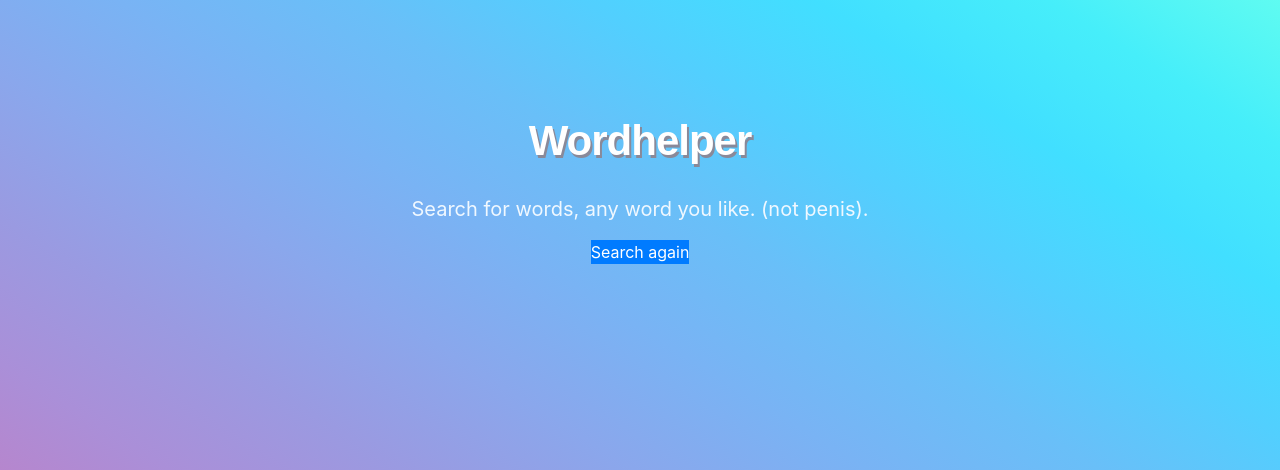
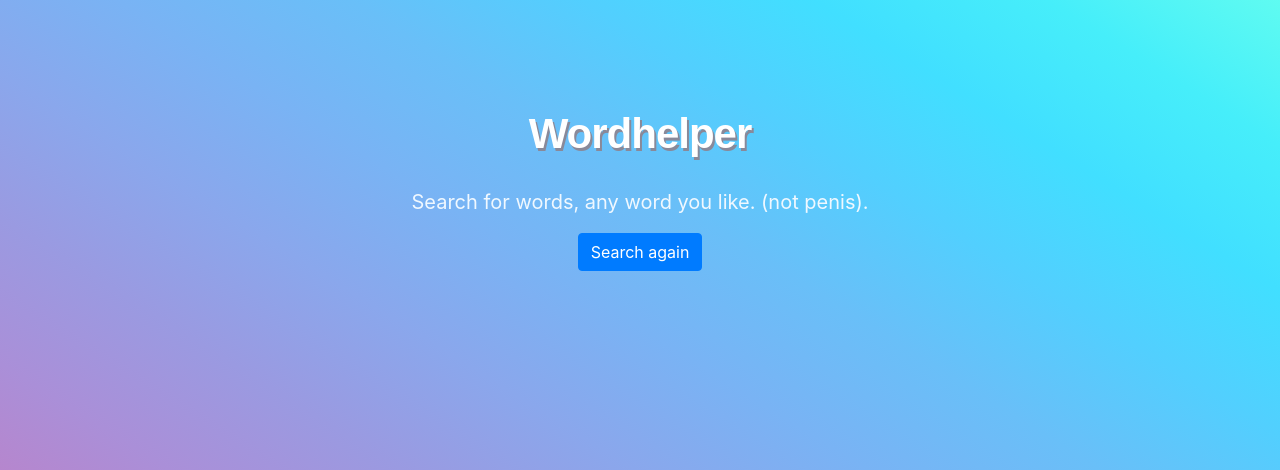
Before and after one commit to skartrec/wordhelper, a Flask app: page /result.html in a window 1280 px wide. Shown: the top 470 px of the page. Run offline with Flask 2, Linux system fonts and the light colour scheme.

Commit message:
fixed missing <a>

```diff
--- a/functions.py
+++ b/functions.py
@@ -1,7 +1,5 @@
 from flask import Flask
 import re
-
-
 
 # complete_words = [x for x in words if len(x) <= 6]
 words = []
--- a/templates/result.html
+++ b/templates/result.html
@@ -7,7 +7,7 @@
             <blockquote class="blockquote">
               <p>Search for words, any word you like. (not penis).</p>
             </blockquote>
-            <a href="{{url_for('index')}}"button type="button" class="btn-primary">Search again</button>
+            <a href="{{url_for('index')}}"button type="button" class="btn btn-primary">Search again</button></a>
         <br>
         </figure>
             {% for items in new_words %}
```
